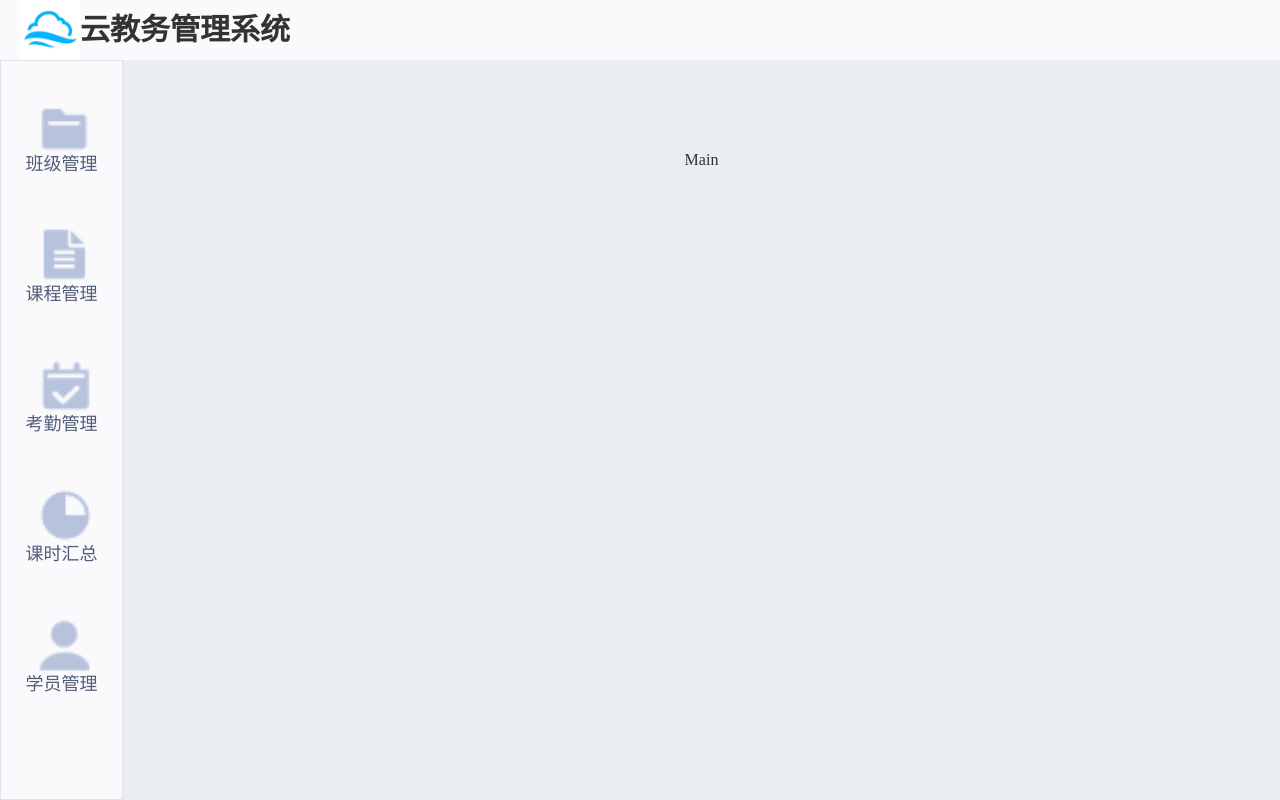
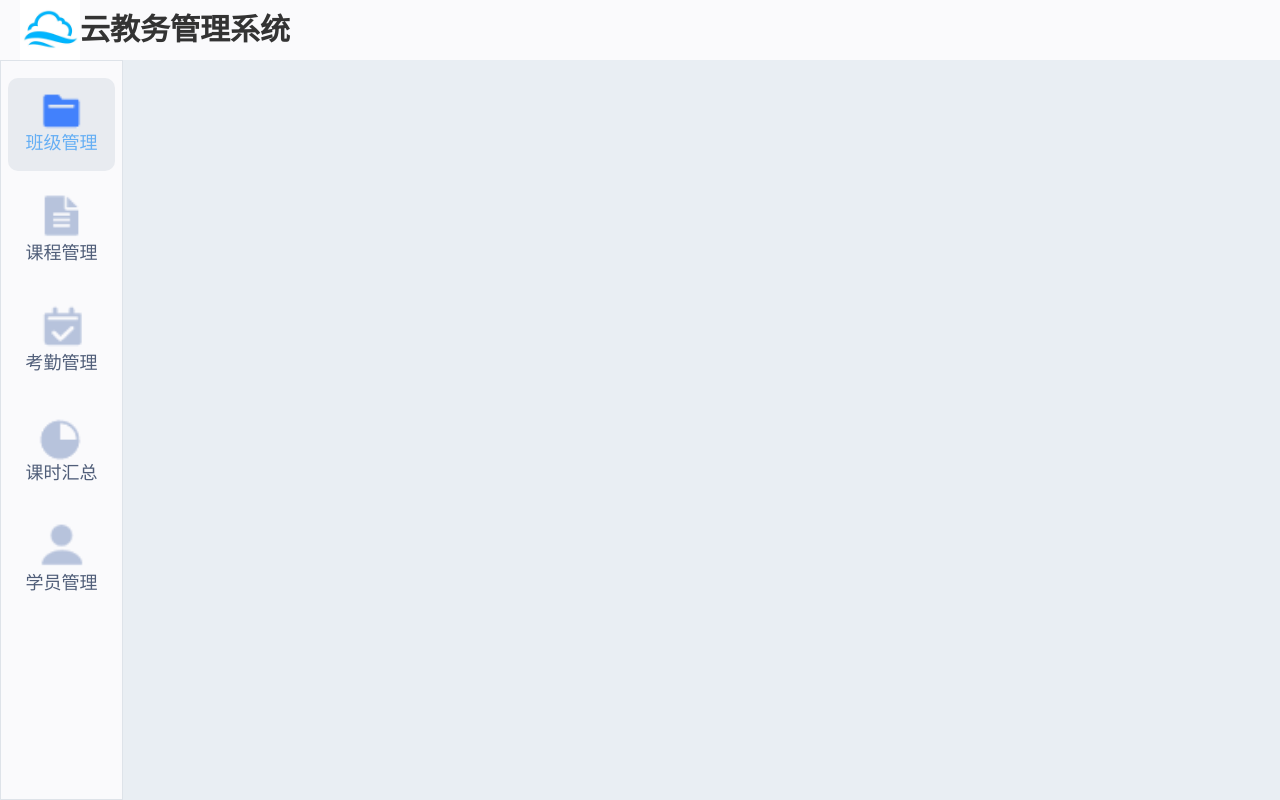
Before and after one commit to leeNb66/SaaS, a Vue app: page / in a window 1280 px wide. Built offline with nearby package versions, Linux system fonts and the light colour scheme.

Commit message:
layout--李亮

```diff
--- a/src/components/Index.vue
+++ b/src/components/Index.vue
@@ -9,12 +9,22 @@
       <el-container>
         <el-aside width="200px">
           <ul class="ul">
-            <template v-for="item in navList" >
-              <li :key="item.id">{{ item.meta.name }}</li>
+            <template v-for="(item, index) in navList">
+              <li
+                :key="index.id"
+                ref="changeInit"
+                @click="addClass(index)"
+                :class="index == isChange ? 'changeClass' : ''"
+                :style="index == isChange ? item.checked : item.unchecked"
+              >
+                {{ item.meta.name }}
+              </li>
             </template>
           </ul>
         </el-aside>
-        <el-main>Main</el-main>
+        <el-main>
+          <router-view>路由出口</router-view>
+        </el-main>
       </el-container>
     </el-container>
   </div>
@@ -30,11 +40,23 @@ export default {
           meta: {
             name: "班级管理",
           },
+          checked: {
+            backgroundPosition: "20px -290px",
+          },
+          unchecked: {
+            backgroundPosition: "20px -458px",
+          },
         },
         {
           path: "",
           meta: {
             name: "课程管理",
+          },
+          checked: {
+            backgroundPosition: "20px 7px",
+          },
+          unchecked: {
+            backgroundPosition: "20px -150px",
           },
         },
         {
@@ -42,11 +64,23 @@ export default {
           meta: {
             name: "考勤管理",
           },
+          checked: {
+            backgroundPosition: "20px -630px",
+          },
+          unchecked: {
+            backgroundPosition: "20px -788px",
+          },
         },
         {
           path: "",
           meta: {
             name: "课时汇总",
+          },
+          checked: {
+            backgroundPosition: "-211px 12px",
+          },
+          unchecked: {
+            backgroundPosition: "-211px -146px",
           },
         },
         {
@@ -54,10 +88,23 @@ export default {
           meta: {
             name: "学员管理",
           },
+          checked: {
+            backgroundPosition: "31px -1190px",
+          },
+          unchecked: {
+            backgroundPosition: "-112px -1190px",
+          },
         },
       ],
+      isChange: 0,
     };
   },
+  methods: {
+    addClass(val) {
+      this.isChange = val;
+    },
+  },
+
 };
 </script>
 
@@ -68,28 +115,19 @@ export default {
   line-height: 60px;
   background-color: #fafafc;
 }
-.ul{
-    padding-bottom: 38px;
+.ul {
+  padding-bottom: 38px;
 }
-li{
+.changeClass {
+  color: #66aff4;
+  background-color: #e8ebf0;
+  border-radius: 10px;
+}
+li {
   background: url("../assets/img/ico.png") no-repeat;
-  background-size: 370px;
-}
-ul li:first-of-type {
-  background-position: 22px -575px;
-  margin-top: 38px;
-}
-ul li:nth-of-type(2) {
-  background-position: 22px -194px;
-}
-ul li:nth-of-type(3) {
-  background-position: 22px -980px;
-}
-ul li:nth-of-type(4) {
-  background-position: -260px -193px;
-}
-ul li:nth-of-type(5) {
-  background-position: -141px -1474px;
+  background-size: 300px;
+  height: 93px;
+  margin: 17px 7px;
 }
 h1 {
   display: inline-block;
```
